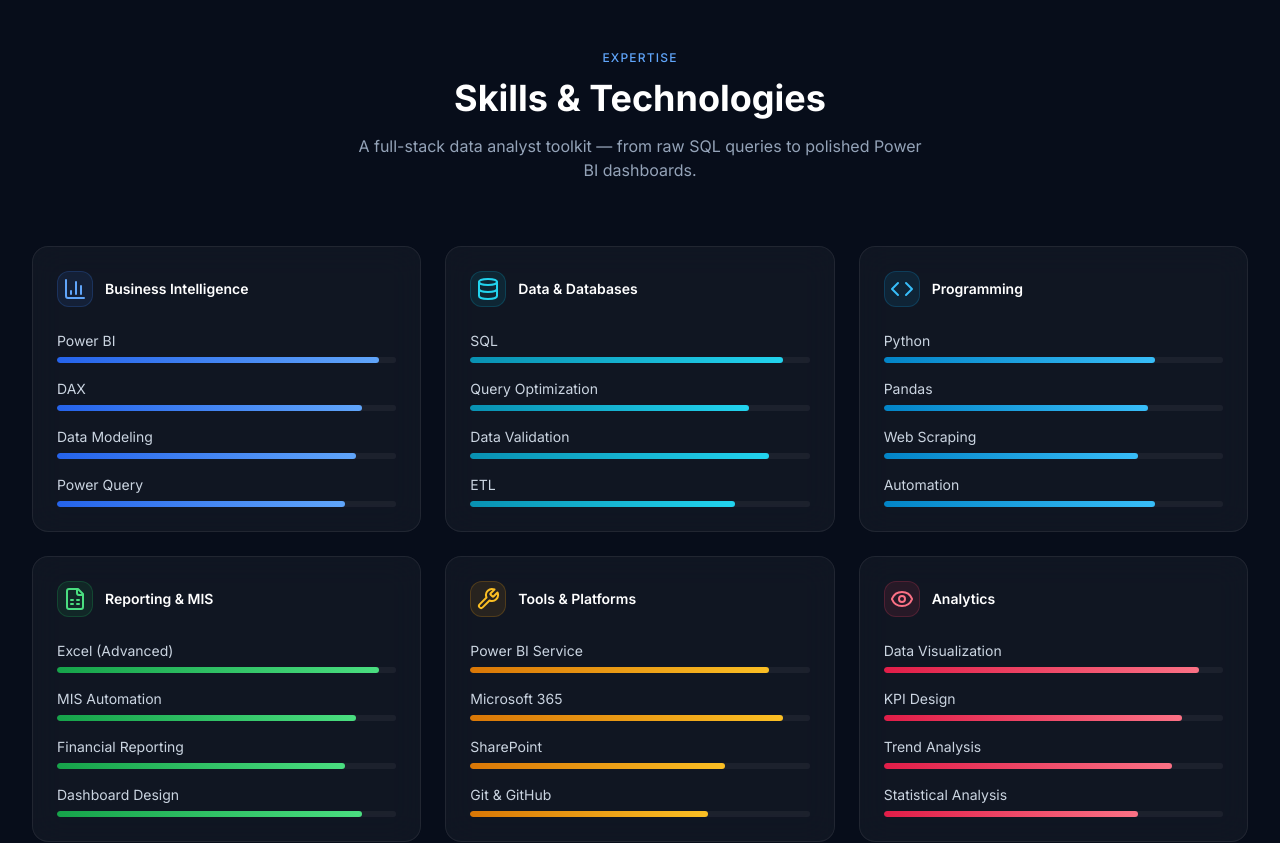
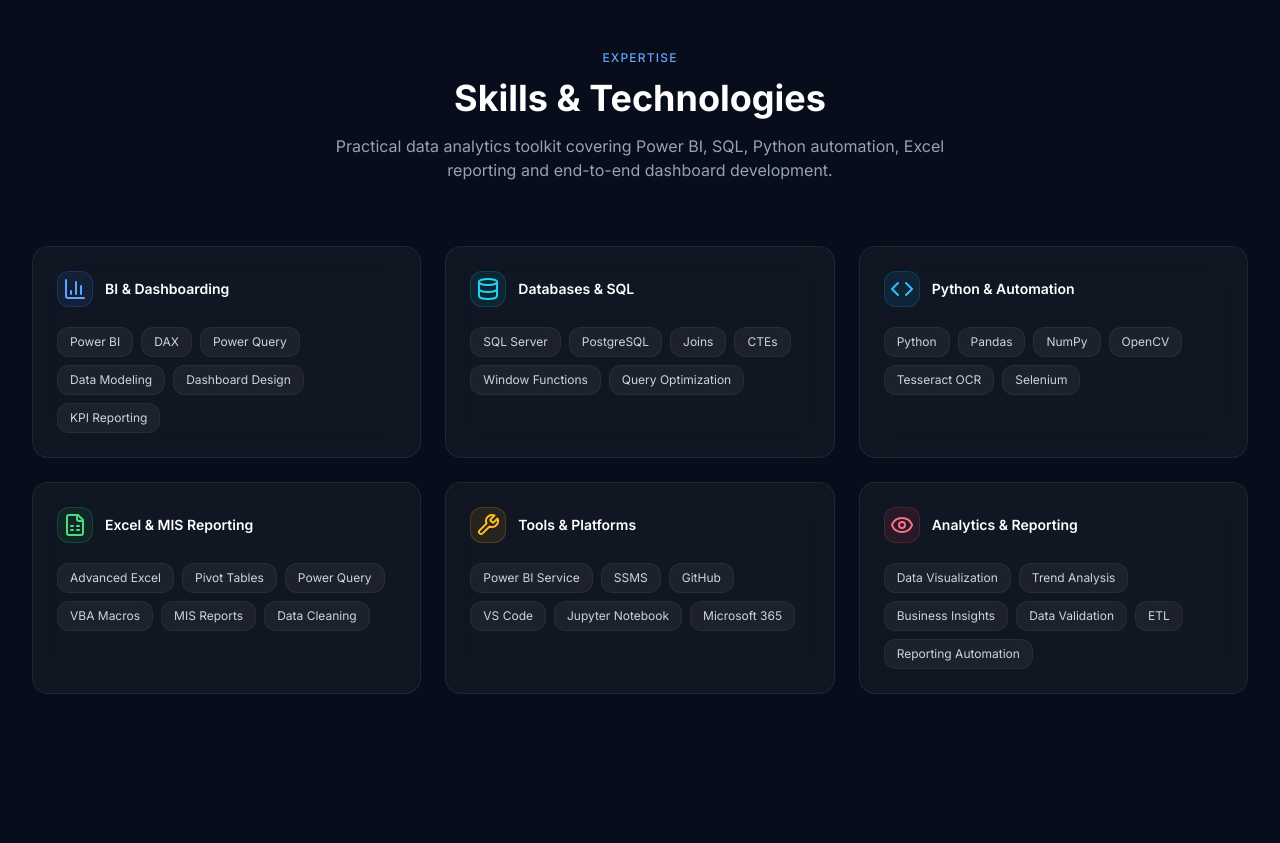
Before and after one commit to legitanna/Prashant-Portfolio, a Next.js app: page / in a window 1280 px wide. Shown: the part 5240-6083 px from the top of the page. Built offline with nearby package versions, Linux system fonts and the light colour scheme.

Commit message:
Improve Skills section layout

```diff
--- a/components/Skills.tsx
+++ b/components/Skills.tsx
@@ -5,55 +5,35 @@
 const skillCategories = [
   {
     icon: BarChart3,
-    title: 'Business Intelligence',
+    title: 'BI & Dashboarding',
     color: 'text-blue-400',
     bgColor: 'bg-blue-500/10',
     borderColor: 'border-blue-500/20',
-    skills: [
-      { name: 'Power BI', level: 95 },
-      { name: 'DAX', level: 90 },
-      { name: 'Data Modeling', level: 88 },
-      { name: 'Power Query', level: 85 },
-    ],
+    skills: ['Power BI', 'DAX', 'Power Query', 'Data Modeling', 'Dashboard Design', 'KPI Reporting'],
   },
   {
     icon: Database,
-    title: 'Data & Databases',
+    title: 'Databases & SQL',
     color: 'text-cyan-400',
     bgColor: 'bg-cyan-500/10',
     borderColor: 'border-cyan-500/20',
-    skills: [
-      { name: 'SQL', level: 92 },
-      { name: 'Query Optimization', level: 82 },
-      { name: 'Data Validation', level: 88 },
-      { name: 'ETL', level: 78 },
-    ],
+    skills: ['SQL Server', 'PostgreSQL', 'Joins', 'CTEs', 'Window Functions', 'Query Optimization'],
   },
   {
     icon: Code,
-    title: 'Programming',
+    title: 'Python & Automation',
     color: 'text-sky-400',
     bgColor: 'bg-sky-500/10',
     borderColor: 'border-sky-500/20',
-    skills: [
-      { name: 'Python', level: 80 },
-      { name: 'Pandas', level: 78 },
-      { name: 'Web Scraping', level: 75 },
-      { name: 'Automation', level: 80 },
-    ],
+    skills: ['Python', 'Pandas', 'NumPy', 'OpenCV', 'Tesseract OCR', 'Selenium'],
   },
   {
     icon: FileSpreadsheet,
-    title: 'Reporting & MIS',
+    title: 'Excel & MIS Reporting',
     color: 'text-green-400',
     bgColor: 'bg-green-500/10',
     borderColor: 'border-green-500/20',
-    skills: [
-      { name: 'Excel (Advanced)', level: 95 },
-      { name: 'MIS Automation', level: 88 },
-      { name: 'Financial Reporting', level: 85 },
-      { name: 'Dashboard Design', level: 90 },
-    ],
+    skills: ['Advanced Excel', 'Pivot Tables', 'Power Query', 'VBA Macros', 'MIS Reports', 'Data Cleaning'],
   },
   {
     icon: Wrench,
@@ -61,80 +41,55 @@
     color: 'text-amber-400',
     bgColor: 'bg-amber-500/10',
     borderColor: 'border-amber-500/20',
-    skills: [
-      { name: 'Power BI Service', level: 88 },
-      { name: 'Microsoft 365', level: 92 },
-      { name: 'SharePoint', level: 75 },
-      { name: 'Git & GitHub', level: 70 },
-    ],
+    skills: ['Power BI Service', 'SSMS', 'GitHub', 'VS Code', 'Jupyter Notebook', 'Microsoft 365'],
   },
   {
     icon: Eye,
-    title: 'Analytics',
+    title: 'Analytics & Reporting',
     color: 'text-rose-400',
     bgColor: 'bg-rose-500/10',
     borderColor: 'border-rose-500/20',
-    skills: [
-      { name: 'Data Visualization', level: 93 },
-      { name: 'KPI Design', level: 88 },
-      { name: 'Trend Analysis', level: 85 },
-      { name: 'Statistical Analysis', level: 75 },
-    ],
+    skills: ['Data Visualization', 'Trend Analysis', 'Business Insights', 'Data Validation', 'ETL', 'Reporting Automation'],
   },
 ];
-
-function SkillBar({ name, level, color }: { name: string; level: number; color: string }) {
-  return (
-    <div>
-      <div className="flex items-center mb-1.5">
-  <span className="text-sm text-slate-300">{name}</span>
-</div>
-      <div className="h-1.5 bg-white/5 rounded-full overflow-hidden">
-        <div
-          className={`h-full rounded-full transition-all duration-1000 bg-gradient-to-r ${
-            color.includes('blue') ? 'from-blue-600 to-blue-400' :
-            color.includes('cyan') ? 'from-cyan-600 to-cyan-400' :
-            color.includes('sky') ? 'from-sky-600 to-sky-400' :
-            color.includes('green') ? 'from-green-600 to-green-400' :
-            color.includes('amber') ? 'from-amber-600 to-amber-400' :
-            'from-rose-600 to-rose-400'
-          }`}
-          style={{ width: `${level}%` }}
-        />
-      </div>
-    </div>
-  );
-}
 
 export default function Skills() {
   return (
     <section id="skills" className="section-padding">
       <div className="max-w-7xl mx-auto">
-        {/* Header */}
         <div className="text-center mb-16">
-          <p className="text-xs font-medium text-blue-400 tracking-widest uppercase mb-3">Expertise</p>
-          <h2 className="text-3xl sm:text-4xl font-bold text-white mb-4">Skills & Technologies</h2>
-          <p className="text-slate-400 max-w-xl mx-auto">
-            A full-stack data analyst toolkit — from raw SQL queries to polished Power BI dashboards.
+          <p className="text-xs font-medium text-blue-400 tracking-widest uppercase mb-3">
+            Expertise
+          </p>
+          <h2 className="text-3xl sm:text-4xl font-bold text-white mb-4">
+            Skills & Technologies
+          </h2>
+          <p className="text-slate-400 max-w-2xl mx-auto">
+            Practical data analytics toolkit covering Power BI, SQL, Python automation, Excel reporting and end-to-end dashboard development.
           </p>
         </div>
 
-        {/* Grid */}
         <div className="grid sm:grid-cols-2 lg:grid-cols-3 gap-6">
           {skillCategories.map((cat) => (
             <div
               key={cat.title}
               className={`glass glass-hover rounded-2xl p-6 border ${cat.borderColor}`}
             >
-              <div className="flex items-center gap-3 mb-6">
+              <div className="flex items-center gap-3 mb-5">
                 <div className={`w-9 h-9 rounded-xl ${cat.bgColor} border ${cat.borderColor} flex items-center justify-center`}>
                   <cat.icon className={`w-4.5 h-4.5 ${cat.color}`} />
                 </div>
                 <h3 className="font-semibold text-white text-sm">{cat.title}</h3>
               </div>
-              <div className="space-y-4">
-                {cat.skills.map((s) => (
-                  <SkillBar key={s.name} name={s.name} level={s.level} color={cat.color} />
+
+              <div className="flex flex-wrap gap-2">
+                {cat.skills.map((skill) => (
+                  <span
+                    key={skill}
+                    className="px-3 py-1.5 text-xs bg-white/5 text-slate-300 rounded-lg border border-white/5"
+                  >
+                    {skill}
+                  </span>
                 ))}
               </div>
             </div>
```
